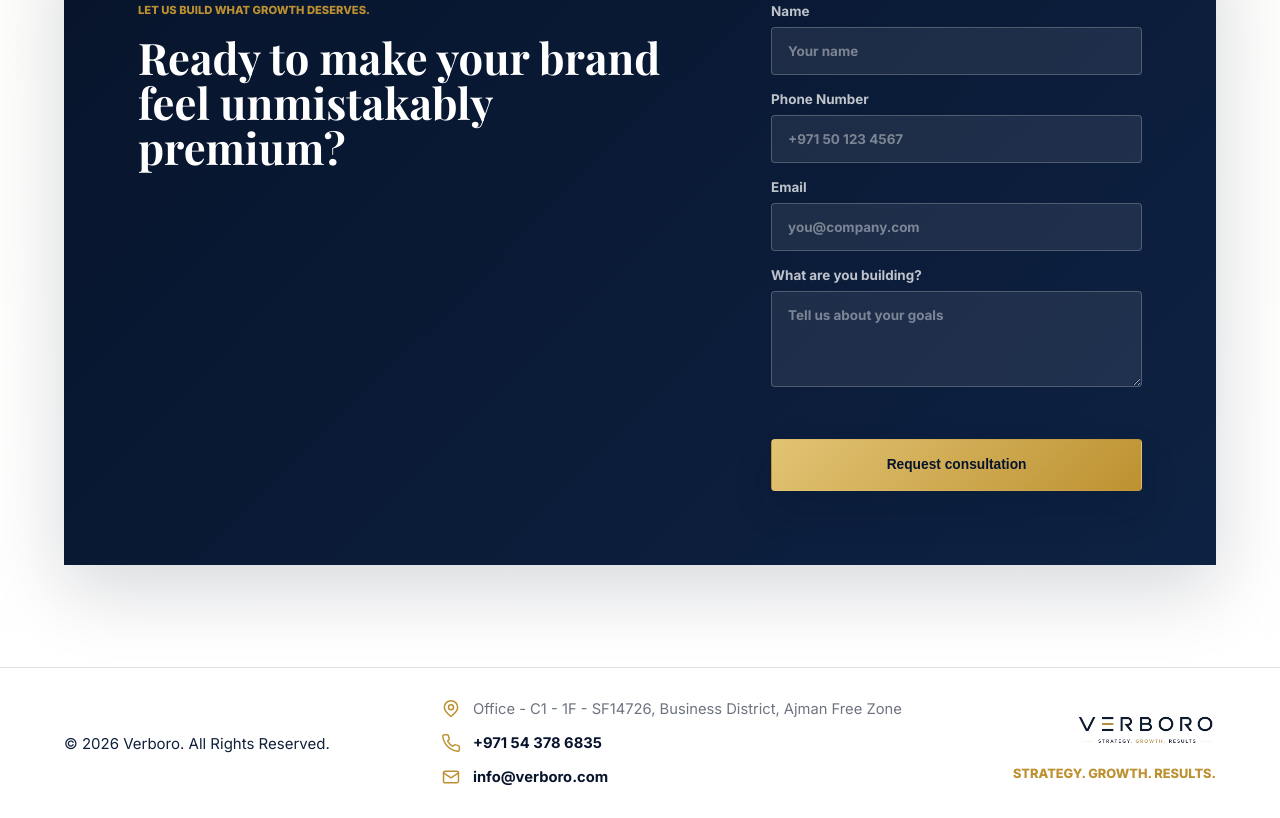
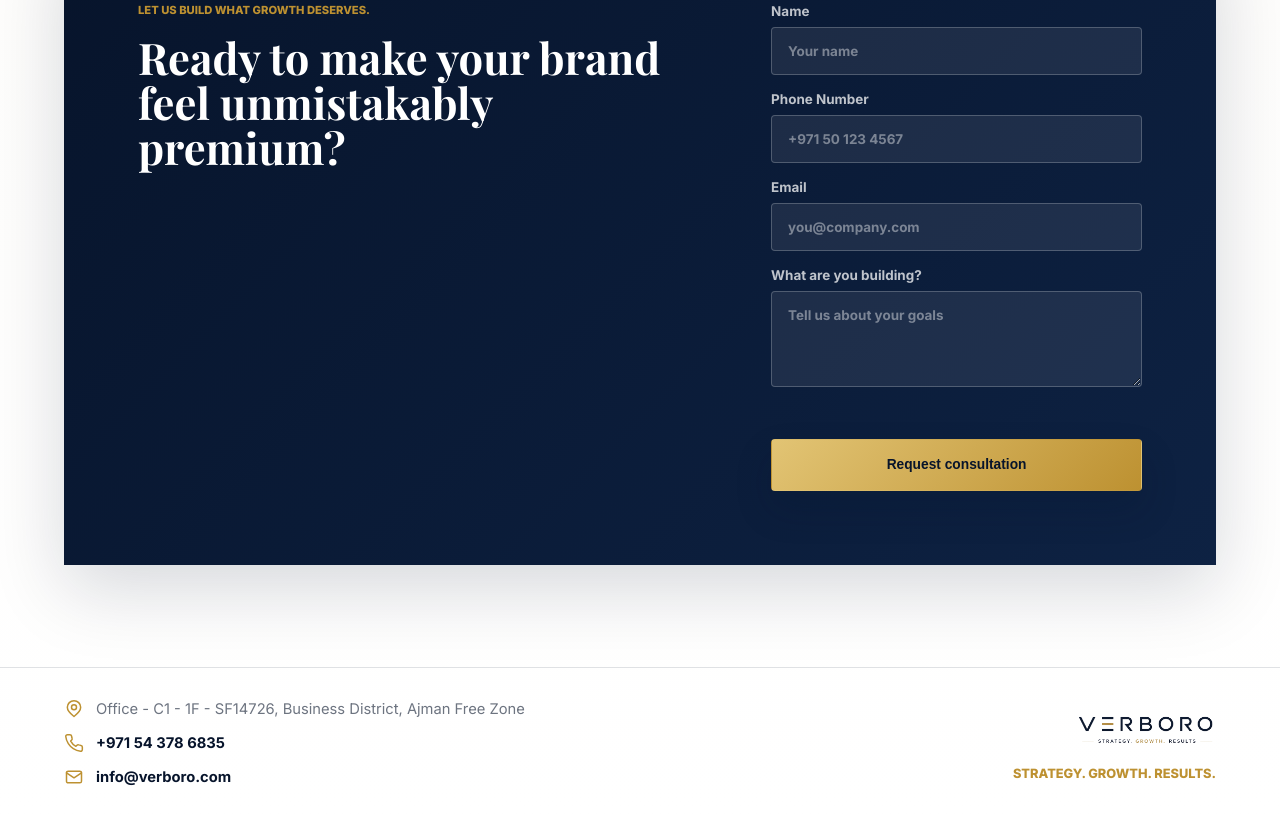
Before and after one commit to arfaazishan/verboro-website, a website: page index.html in a window 1280 px wide. Shown: the part 3729-4547 px from the top of the page. Drawn offline with nearby package versions, Linux system fonts and the light colour scheme.

Commit message:
Update index.html

```diff
--- a/index.html
+++ b/index.html
@@ -285,10 +285,6 @@
           <span>info@verboro.com</span>
         </a>
       </address>
-      <div class="copyright-footer">
-  © 2026 Verboro. All Rights Reserved.
-</div>
-    </footer>
 
     <script src="script.js"></script>
   </body>
```
